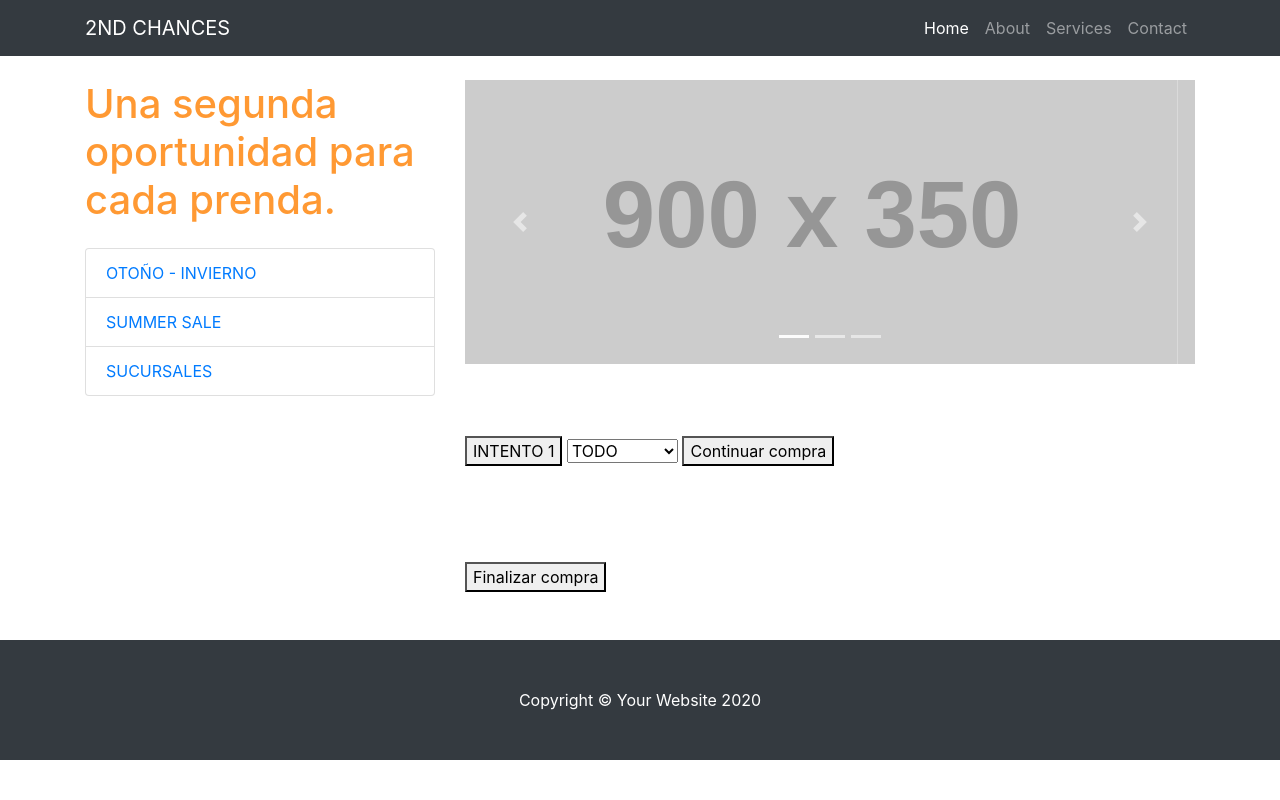
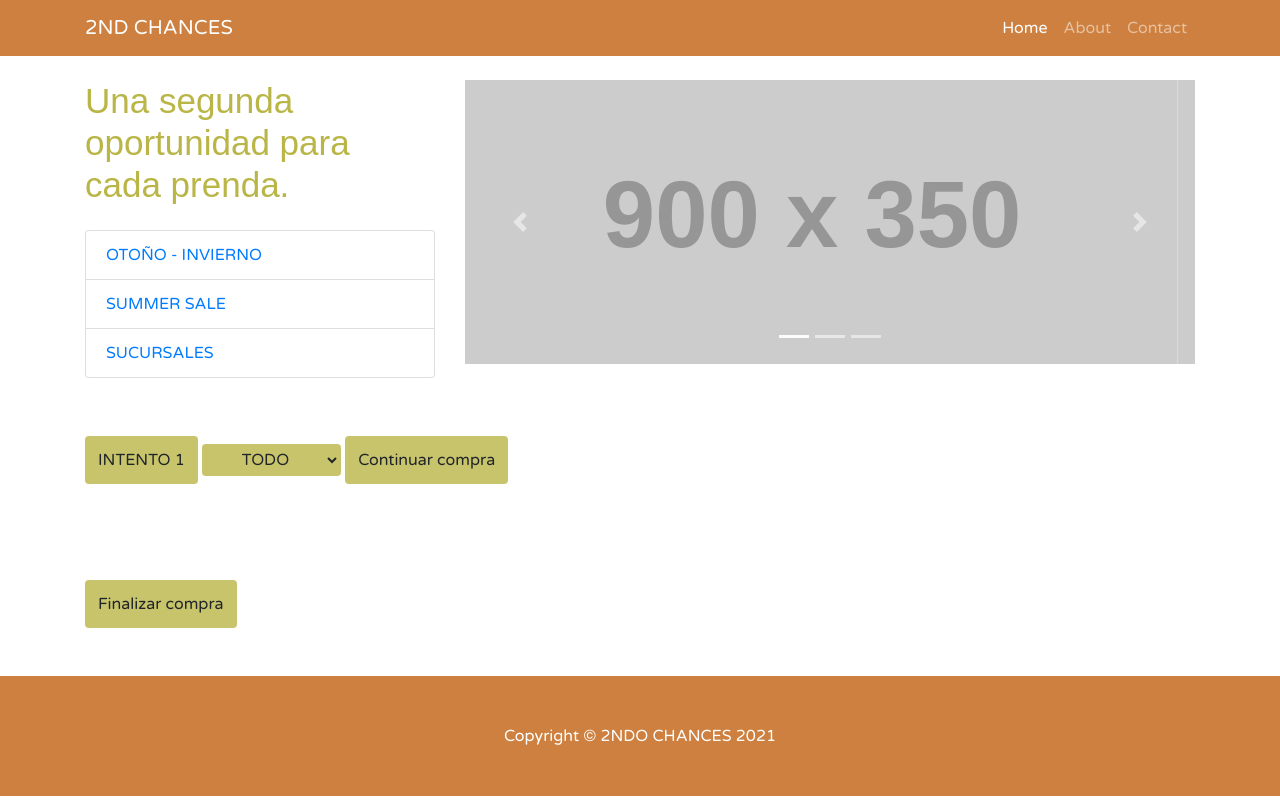
Before and after one commit to marianamq/cursojs-coderhouse, a website: page index.html in a window 1280 px wide. Drawn offline with Linux system fonts and the light colour scheme; placeholder pictures from the web are drawn by us; a web font is replaced by a local one.

Commit message:
Pre entrega Proyecto Final

```diff
--- a/css/styles.css
+++ b/css/styles.css
@@ -1,3 +1,15 @@
+body{
+    font-family: 'Varela Round', sans-serif;
+}
+
+#titulo{
+    font-family: 'Pattaya', sans-serif;
+    font-size: 35px;
+}
+
+.navbar-dark, footer{
+    background-color: #CD803F;
+}
 
 
 .modal-contenedor {
@@ -11,6 +23,7 @@
     transition: all .5s;
     opacity: 0;
     visibility: hidden;
+    border-radius: 5%;
 }
 
 .modal-active, .modal-active-dos {
@@ -22,7 +35,7 @@
 
 .modal-carrito {
     position: relative;
-    background-color: white;
+    background-color: #c7c46b;
     min-width: 500px;
     padding: 20px;
     margin-top: -100%;
@@ -65,3 +78,23 @@
 .boton-eliminar:hover {
     cursor: pointer;
 }
+
+.btn{
+    height: 3rem;
+    width: auto;
+    background-color: #c7c46b;
+}
+
+.btn:hover{
+    background-color:  #e5bb9a;
+}
+
+.select{
+    height: 2rem;
+    width: auto;
+    background-color: #c7c46b;
+}
+
+.select:hover{
+    background-color: #dcdaa3;
+}
--- a/index.html
+++ b/index.html
@@ -1,30 +1,24 @@
 <!DOCTYPE html>
 <html lang="en">
-
 <head>
-
   <meta charset="utf-8">
   <meta name="viewport" content="width=device-width, initial-scale=1, shrink-to-fit=no">
   <meta name="description" content="">
   <meta name="author" content="">
-
   <title>Curso Js - Mariana Marquez</title>
-
   <!-- Bootstrap core CSS -->
   <link href="vendor/bootstrap/css/bootstrap.min.css" rel="stylesheet">
-
   <!-- Custom styles for this template -->
   <link href="css/shop-homepage.css" rel="stylesheet">
   <link rel="stylesheet" href="/css/styles.css">
-
-
-
+  <link rel="preconnect" href="https://fonts.gstatic.com">
+  <link href="https://fonts.googleapis.com/css2?family=Pattaya&family=Varela+Round&display=swap" rel="stylesheet">
 </head>
 
 <body>
 
   <!-- Navigation -->
-  <nav class="navbar navbar-expand-lg navbar-dark bg-dark fixed-top">
+  <nav class="navbar navbar-expand-lg navbar-dark fixed-top">
     <div class="container">
       <a class="navbar-brand" href="#">2ND CHANCES</a>
       <button class="navbar-toggler" type="button" data-toggle="collapse" data-target="#navbarResponsive" aria-controls="navbarResponsive" aria-expanded="false" aria-label="Toggle navigation">
@@ -41,9 +35,6 @@
             <a class="nav-link" href="#">About</a>
           </li>
           <li class="nav-item">
-            <a class="nav-link" href="#">Services</a>
-          </li>
-          <li class="nav-item">
             <a class="nav-link" href="#">Contact</a>
           </li>
         </ul>
@@ -52,6 +43,8 @@
   </nav>
 
   <!-- Page Content -->
+
+
   <div class="container">
 
     <div class="row">
@@ -96,27 +89,27 @@
             <span class="sr-only">Next</span>
           </a>
         </div>
+      </div>
 
-        <button onclick="traerCards()">INTENTO 1</button>
-        <select id="filtros" class="my-5">
+      <div class="col-lg-12">
+        <button class="btn" onclick="traerCards()">INTENTO 1</button>
+        <select id="filtros" class="my-5  btn select">
           <option value="all">TODO</option>
           <option value="remeras">REMERAS</option>
           <option value="shorts">SHORTS</option>
           <option value="jeans">JEANS</option>
           <option value="camperas">CAMPERAS</option>
         </select>
-        <button id="continuarCompra" class="my-5 modal-active-dos">Continuar compra</button>
+        <button id="continuarCompra" class="btn my-5 modal-active-dos">Continuar compra</button>
+
+        <div class="row">
+          <div id="productosCard">
+
+          </div>
+        </div>
 
 
-
-        <main id="productosCard">
-
-
-
-        </main>
-
-
-        <button id="finalizarCompra" class="my-5">Finalizar compra</button>
+        <button id="finalizarCompra" class="btn my-5">Finalizar compra</button>
         <div class="modal-contenedor">
           <div class="modal-carrito">
             <h3>Carrito</h3>
@@ -126,26 +119,22 @@
             <button id="cerrarCarrito">salir</button>
           </div>
         </div>
+      </div>
+
+
+    </div>
+
+  </div>
 
 
 
-        <!-- /.row -->
-
-      </div>
-      <!-- /.col-lg-9 -->
-
-    </div>
-    <!-- /.row -->
-
-  </div>
   <!-- /.container -->
 
 
-
   <!-- Footer -->
-  <footer class="py-5 bg-dark">
+  <footer class="footer py-5">
     <div class="container">
-      <p class="m-0 text-center text-white">Copyright &copy; Your Website 2020</p>
+      <p class="m-0 text-center text-white">Copyright &copy; 2NDO CHANCES 2021</p>
     </div>
     <!-- /.container -->
   </footer>
--- a/js/main.js
+++ b/js/main.js
@@ -18,7 +18,7 @@ function traerCards(){
         const div = document.createElement('div')
         div.classList.add('product')
         div.innerHTML = `
-        <div class="card">
+        <div class="col-md-3 card">
           <a href="#"><img class="card-img-top" src="${dato.image}" alt=""></a>
           <div class="card-body">
             <h4 class="card-title">
@@ -104,6 +104,6 @@ $('#filtros').change(function(){
 
 
 
-$('#titulo').css("color","#ff9933")
+$('#titulo').css("color","#b9b546")
 .fadeOut(1000)
 .fadeIn(2000)
```
Lines whose indentation alone changed are shown as unchanged.
